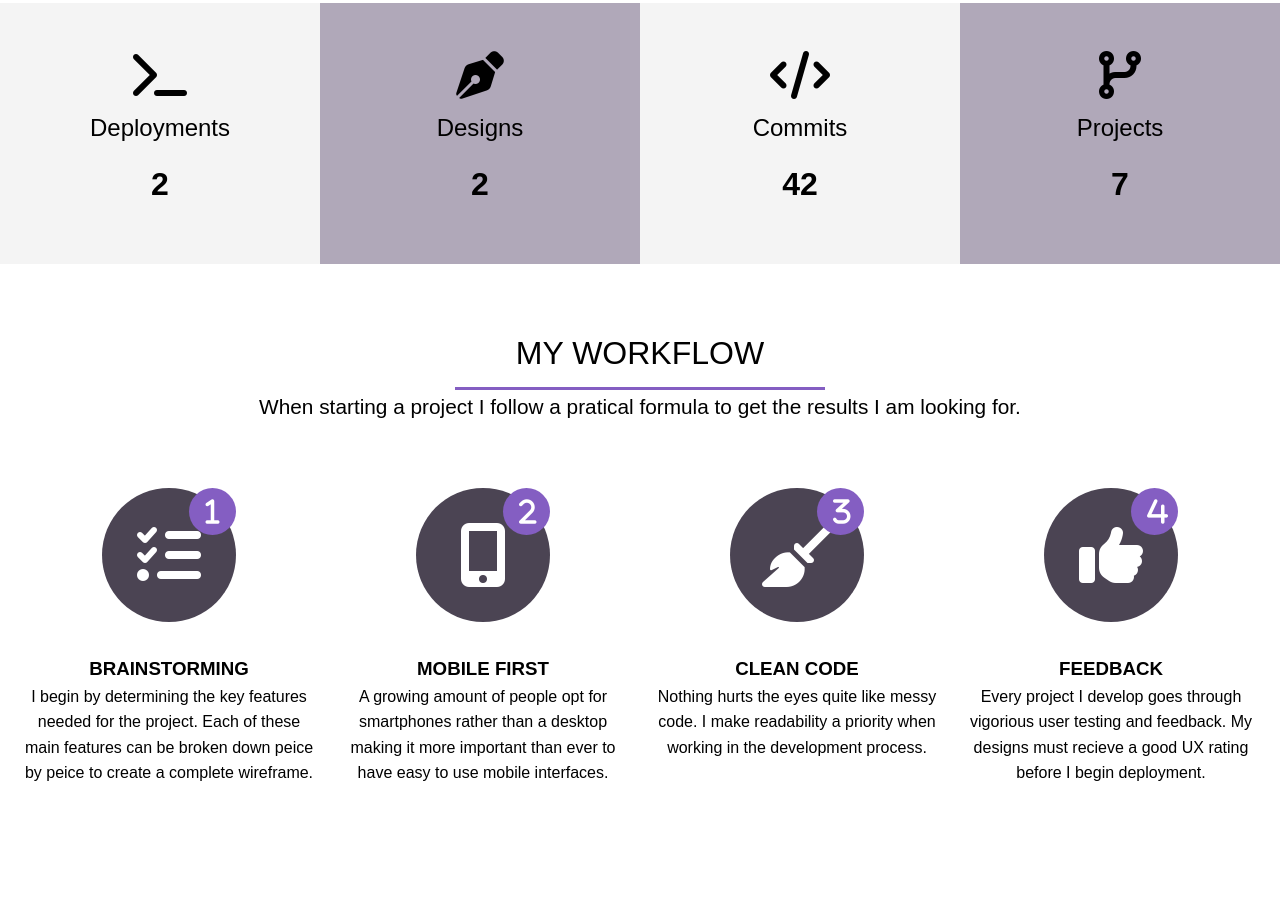
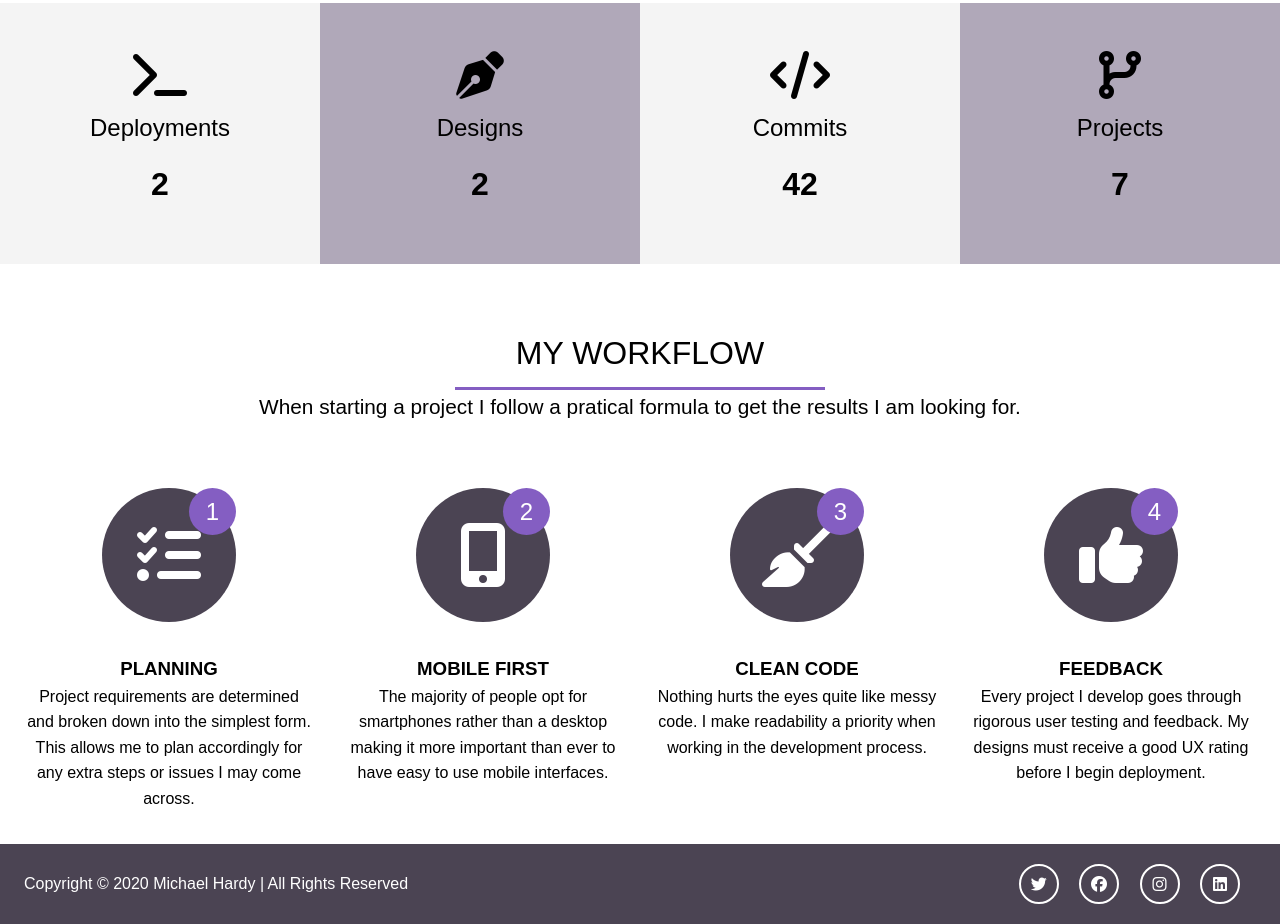
Before and after one commit to pyrotundra/mikeahardy-portfolio, a website: page dist/index.html in a window 1280 px wide. Shown: the part 1207-2131 px from the top of the page. Before the commit the page ends 2025 px from the top, so only its background shows below. Drawn offline with Linux system fonts and the light colour scheme; a web font is replaced by a local one.

Commit message:
Home Page Completed

```diff
--- a/scss/_config.scss
+++ b/scss/_config.scss
@@ -7,3 +7,12 @@ $dark-color: #4b4453;
 $highlight-color: #00c0a3;
 $other-color: #00896f;
 $bg-image: url("../img/header.jpg");
+
+// * Set Text Color
+@function set-text-color($color) {
+	@if (lightness($color) > 50) {
+		@return #000;
+	} @else {
+		@return #fff;
+	}
+}
--- a/scss/main.scss
+++ b/scss/main.scss
@@ -156,7 +156,7 @@ img {
 				position: absolute;
 				top: 0;
 				right: 0;
-				font-size: 28px;
+				font-size: 24px;
 				background: $main-color;
 				border-radius: 50%;
 				height: 15px;
@@ -164,6 +164,8 @@ img {
 				line-height: 15px;
 				padding: 1rem;
 				transition: all 1s;
+				font-family: zeitung, sans-serif;
+				font-weight: 400;
 			}
 
 			&-icon {
@@ -192,3 +194,32 @@ img {
 		}
 	}
 }
+
+// * Footer
+#main-footer {
+	background: $dark-color;
+	color: #fff;
+	height: 5rem;
+
+	.footer-content {
+		display: flex;
+		justify-content: space-between;
+		height: 5rem;
+		align-items: center;
+
+		.social .fab {
+			margin-right: 1rem;
+			border: 2px #fff solid;
+			border-radius: 50%;
+			height: 20px;
+			width: 20px;
+			line-height: 20px;
+			text-align: center;
+			padding: 0.5rem;
+			transition: all 0.5s;
+			&:hover {
+				background: $main-color;
+			}
+		}
+	}
+}
```
Also changed, not shown: dist/css/main.css, dist/index.html.
